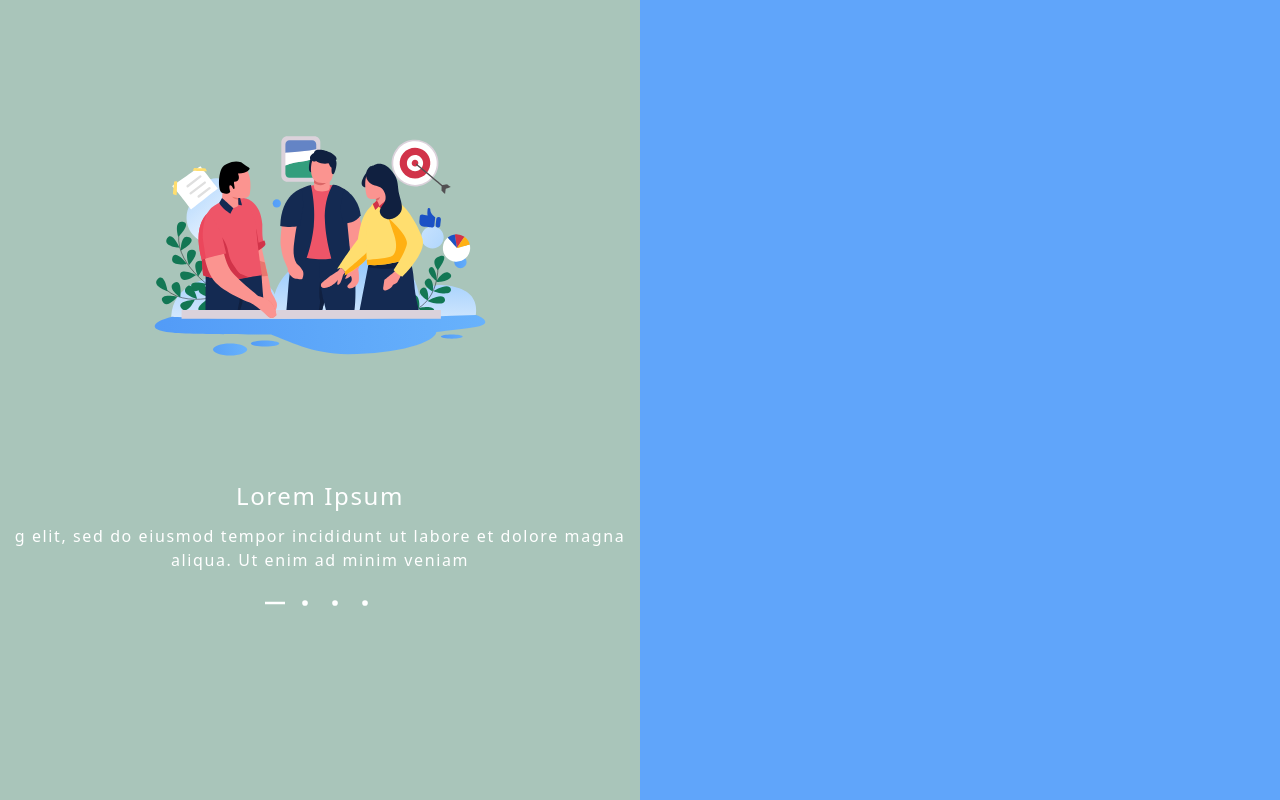
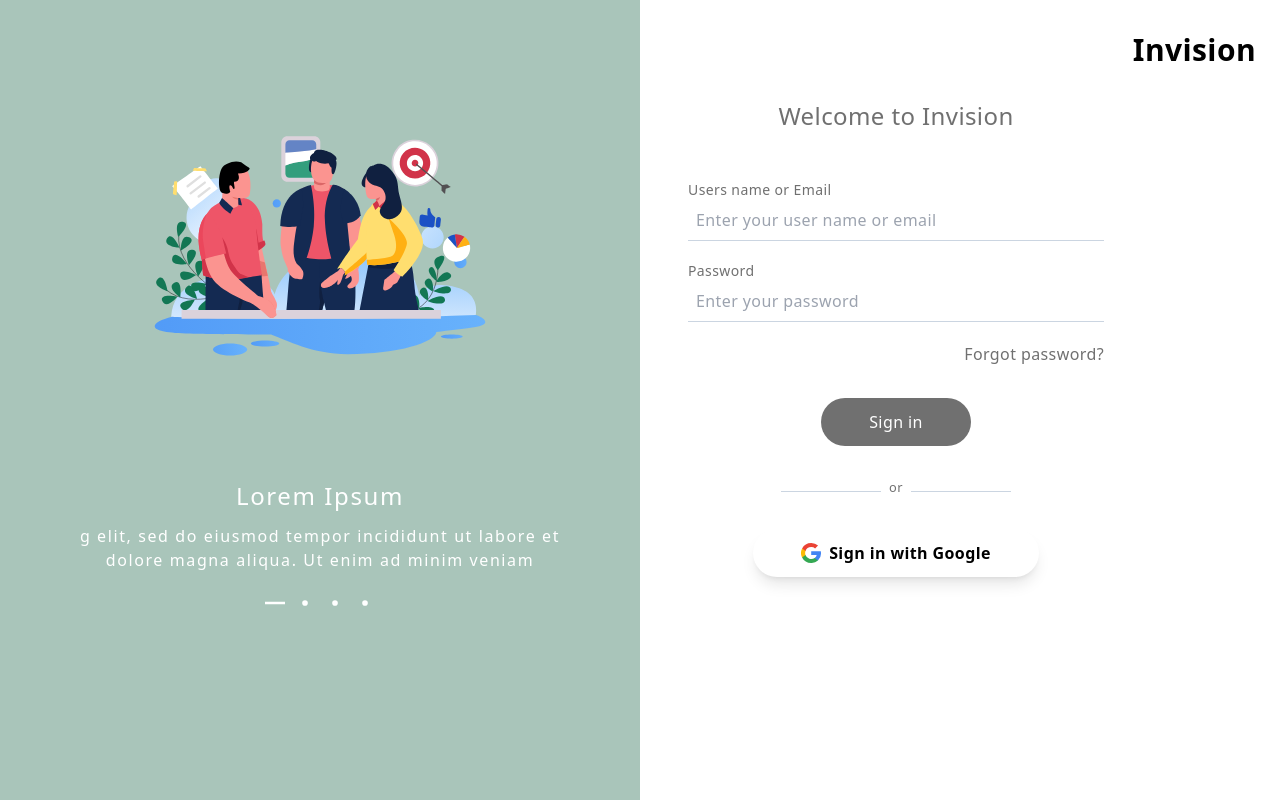
Before and after one commit to jpcchaves/invision-front, a React (Vite) app: page / in a window 1280 px wide. Built offline with nearby package versions, Linux system fonts and the light colour scheme.

Commit message:
feat: add login form

```diff
--- a/src/components/Carousel.tsx
+++ b/src/components/Carousel.tsx
@@ -20,7 +20,7 @@
 					<Lottie animationData={businessTeamAnimation} className="h-[100%]" />
 				</div>
 				<div className="mt-20">
-					<div className=" w-full h- relative text-center tracking-widest text-white">
+					<div className=" w-[80%] m-auto h- relative text-center tracking-widest text-white">
 						<div className="w-full h-full rounded">
 							<h3 className="pb-3 duration-500">
 								{dataSliderPlaceholder[currentIndex].title}
--- a/src/modules/auth/pages/login/index.tsx
+++ b/src/modules/auth/pages/login/index.tsx
@@ -1,5 +1,54 @@
+import GoogleLogo from '../../../../assets/google-logo.svg';
+
 const LoginPage = () => {
-	return <div className="bg-blue-400 w-[50%] h-screen"></div>;
+	return (
+		<div className="w-[50%] h-screen">
+			<div className="font-black text-black text-3xl h-[100px] flex items-center justify-end pr-6">
+				<div>Invision</div>
+			</div>
+			<div>
+				<div className="flex items-center justify-center w-[80%]">
+					<h3>Welcome to Invision</h3>
+				</div>
+				<div>
+					<form className="flex flex-col w-[80%] p-12">
+						<span className="text-sm">Users name or Email</span>
+						<input
+							type="text"
+							className="mb-5 border-b border-b-slate-300 p-2 focus:outline-none"
+							placeholder="Enter your user name or email"
+						/>
+						<span className="text-sm focus:outline-none">Password</span>
+						<input
+							type="text"
+							className="mb-5 border-b border-b-slate-300 p-2 focus:outline-none"
+							placeholder="Enter your password"
+						/>
+						<div className="text-end">
+							<span>Forgot password?</span>
+						</div>
+
+						<div className="flex items-center justify-center mt-8">
+							<button className="border-none bg-[#707070] text-white py-3 px-12 rounded-full">
+								Sign in
+							</button>
+						</div>
+						<div className="flex items-baseline justify-center mt-8">
+							<span className="border-b border-b-slate-300 inline-block w-[100px]"></span>
+							<small className="px-2">or</small>
+							<span className="border-b border-b-slate-300 inline-block w-[100px]"></span>
+						</div>
+						<div className="flex items-center justify-center mt-8">
+							<button className="border-none bg-[#FFFFFF] text-black font-semibold py-3 px-12 rounded-full flex gap-2 items-center justify-center shadow-lg">
+								<img src={GoogleLogo} width={20} height={20} />
+								Sign in with Google
+							</button>
+						</div>
+					</form>
+				</div>
+			</div>
+		</div>
+	);
 };
 
 export default LoginPage;
```
Also changed, not shown: src/assets/google-logo.svg (added).
